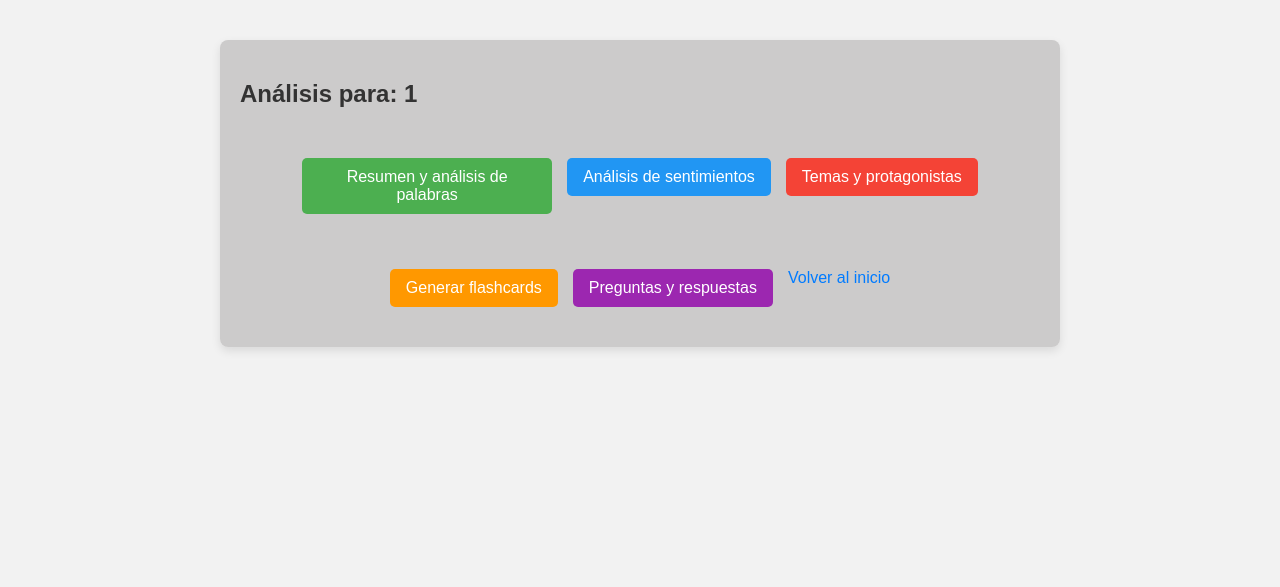
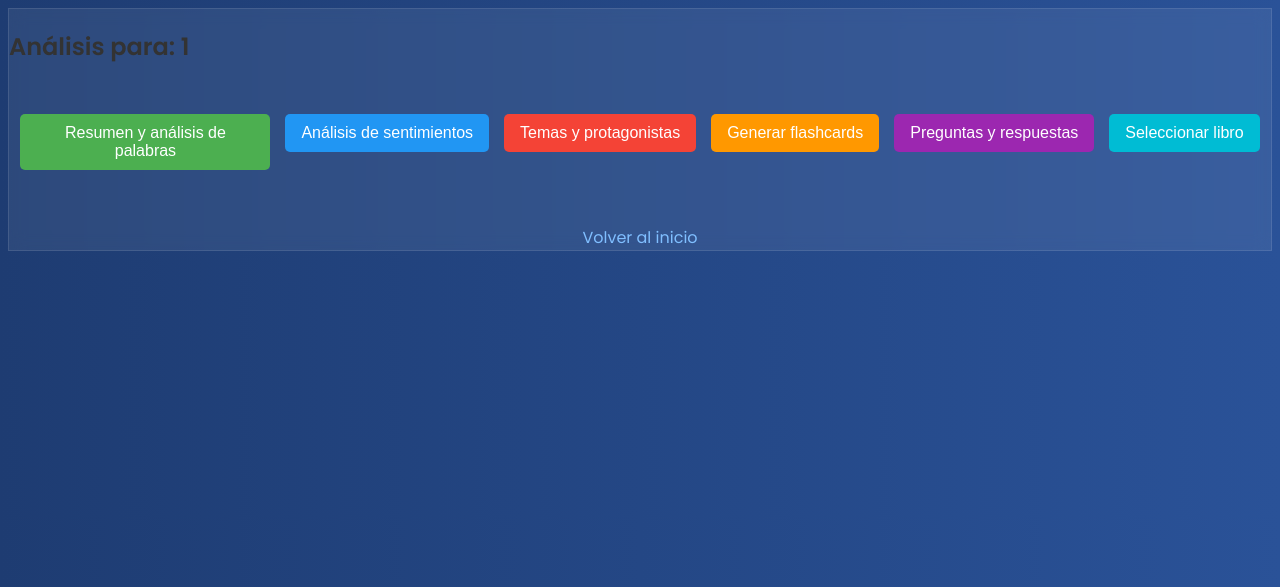
Before and after one commit to Kenneth-Rojas/tareas-ia-kenneth-rojas, a Flask app: page /analysis_menu in a window 1280 px wide. Shown: the top 587 px of the page. Run offline with Flask 3, Linux system fonts and the light colour scheme; the visitor is signed in with stand-in values (Sample User, id 1).

Commit message:
New style

```diff
--- a/Tarea3/app.py
+++ b/Tarea3/app.py
@@ -40,7 +40,7 @@ def analyze_basic():
         language=language
     )
 
-@app.route('/select_book')
+@app.route('/select_book',methods=['POST','GET'])
 def select_book():
     language = session.get('language')
     if not language:
--- a/Tarea3/static/style.css
+++ b/Tarea3/static/style.css
@@ -1,18 +1,27 @@
+@import url('https://fonts.googleapis.com/css2?family=Poppins:wght@400;600&display=swap');
+
 body {
-    font-family: Arial, sans-serif;
-    background-color: #f2f2f2;
-    margin: 0;
-    padding: 0;
+    font-family: 'Poppins', sans-serif;
+    background: linear-gradient(to right, #1e3c72, #2a5298); /* Azul oscuro degradado */
+    color: #f1f1f1; /* texto principal claro */
 }
 
 .container {
-    max-width: 800px;
-    margin: 40px auto;
-    padding: 20px;
-    background-color: rgba(204, 203, 203, 0.986);
-    border-radius: 8px;
-    box-shadow: 0 4px 10px rgba(0, 0, 0, 0.1);
+    background-color: rgba(255, 255, 255, 0.07);
+    backdrop-filter: blur(8px);
+    color: #f5f5f5;
+    border: 1px solid rgba(255,255,255,0.1);
 }
+
+h1, h2, h3 {
+    color: #ffffff; /* títulos blancos puros */
+    font-weight: 600;
+}
+
+p, li {
+    color: #dddddd;
+}
+
 
 h1, h2, h3 {
     color: #333;
@@ -25,8 +34,8 @@ p, li {
 }
 
 button, input[type="submit"] {
-    background-color: #007BFF;
-    color: white;
+    color: #ffffff;
+    background-color: #0066cc;
     border: none;
     padding: 10px 16px;
     border-radius: 5px;
@@ -36,7 +45,7 @@ button, input[type="submit"] {
 }
 
 button:hover, input[type="submit"]:hover {
-    background-color: #0056b3;
+    background-color: #3385ff;
 }
 
 button:focus, a:focus {
@@ -45,11 +54,12 @@ button:focus, a:focus {
 }
 
 a {
-    color: #007BFF;
+    color: #80bfff;
     text-decoration: none;
 }
 
 a:hover {
+    color: #ffffff;
     text-decoration: underline;
 }
 
@@ -141,6 +151,11 @@ button {
     color: white;
 }
 
+.analysis-buttons form:nth-child(6) button {
+    background-color: #00bcd4; /* cyan */
+    color: white;
+}
+
 .back-to-menu button {
     background-color: #607d8b; /* gris azulado */
     color: white;
@@ -150,3 +165,27 @@ button {
     border-radius: 8px;
     cursor: pointer;
 }
+
+.analysis-buttons form:nth-child(1) button:hover {
+    background-color: #45a049;
+}
+
+.analysis-buttons form:nth-child(2) button:hover {
+    background-color: #1976D2;
+}
+
+.analysis-buttons form:nth-child(3) button:hover {
+    background-color: #e53935;
+}
+
+.analysis-buttons form:nth-child(4) button:hover {
+    background-color: #fb8c00;
+}
+
+.analysis-buttons form:nth-child(5) button:hover {
+    background-color: #8e24aa;
+}
+
+.back-to-menu button:hover {
+    background-color: #546e7a;
+}
--- a/Tarea3/templates/analysis_menu.html
+++ b/Tarea3/templates/analysis_menu.html
@@ -57,6 +57,13 @@
                     {{ 'Q&A system' if language == 'english' else 'Preguntas y respuestas' }}
                 </button>
             </form>
+
+            <form method="POST" action="/select_book">
+                <button type="submit">
+                    {{ 'Select book' if language == 'english' else 'Seleccionar libro' }}
+                </button>
+            </form>
+
             <a href="/" style="display:inline-block; margin-top:20px;">
             {{ 'Return to start' if language|lower == 'english' else 'Volver al inicio' }}
         </a>
```
